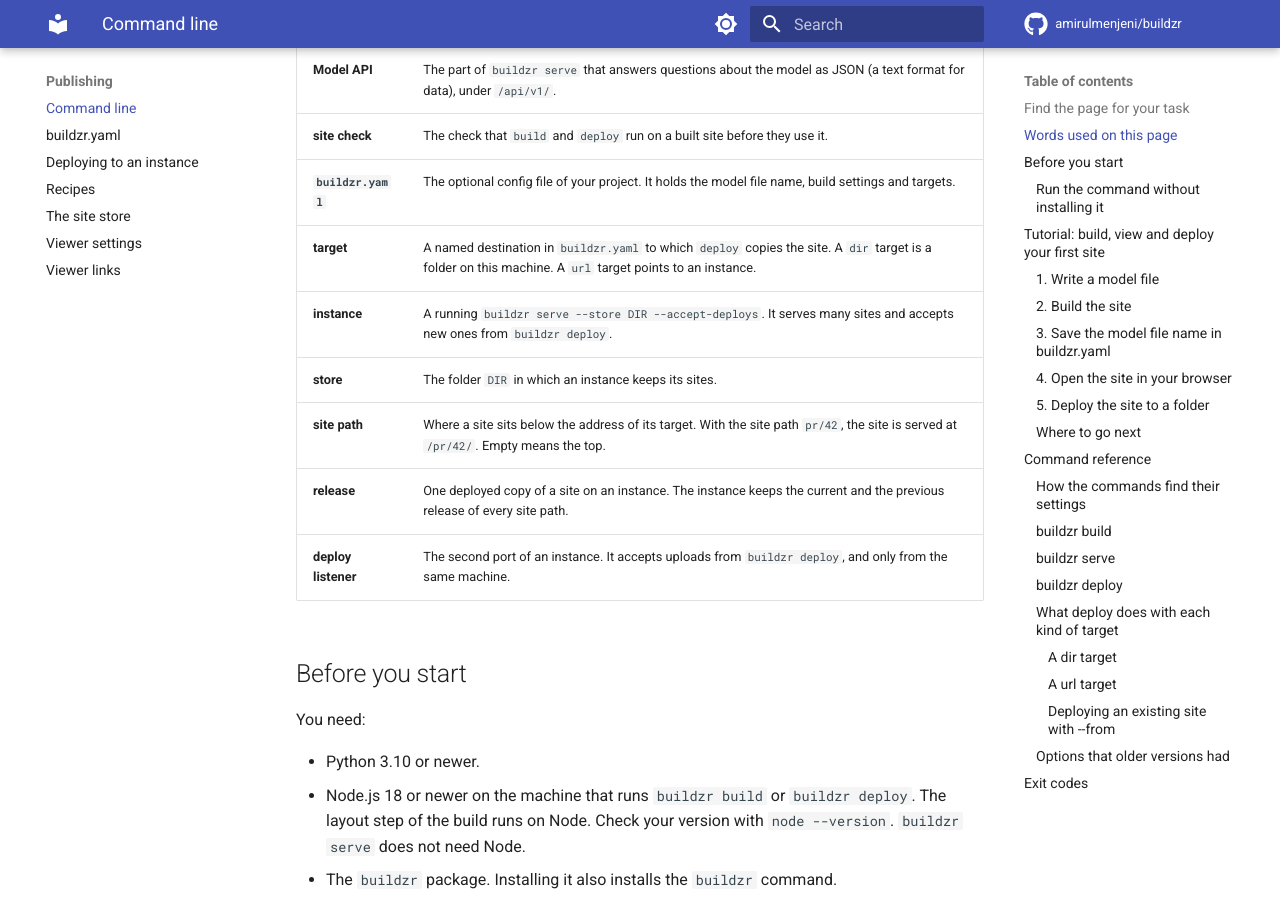
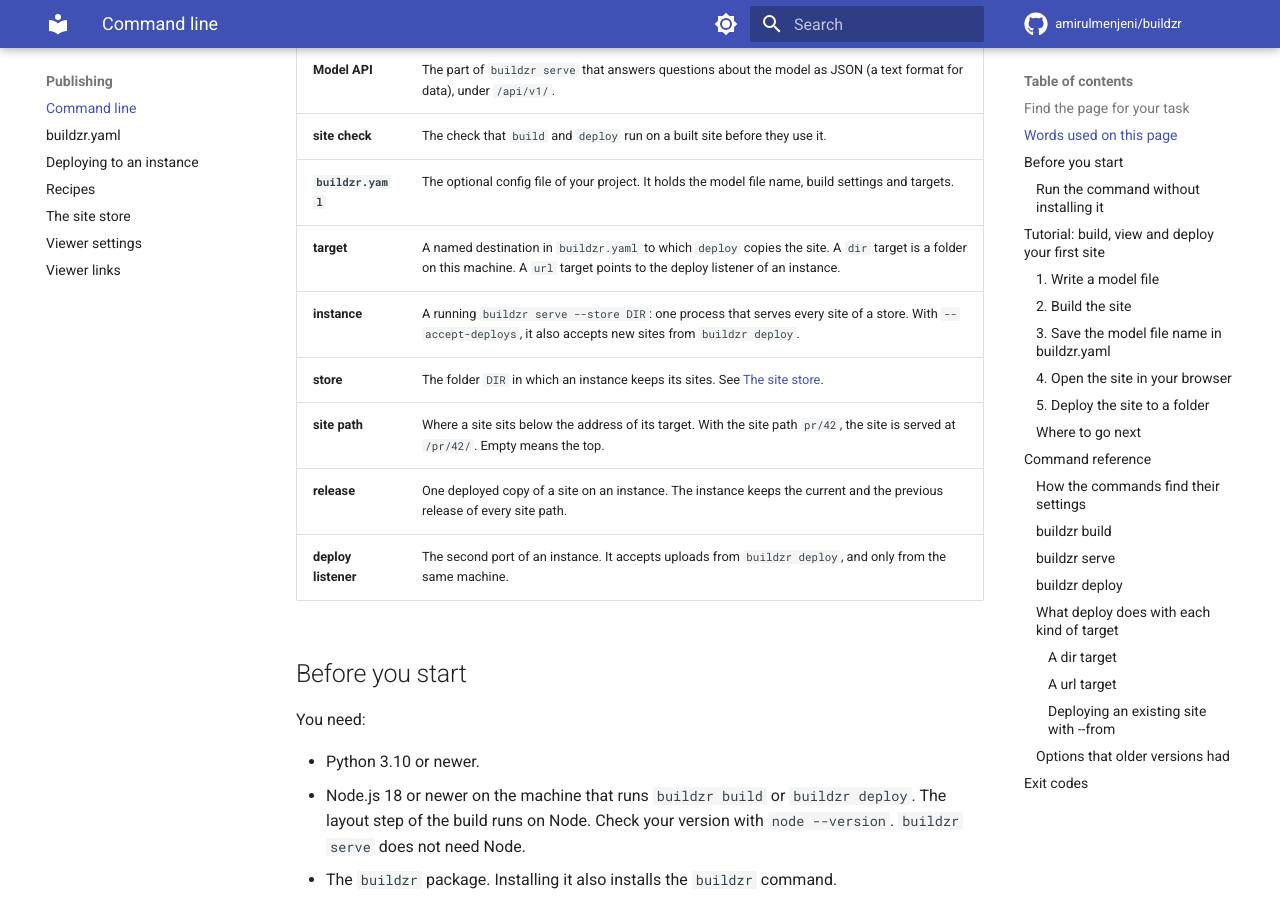
Before and after one commit to amirulmenjeni/buildzr, an MkDocs documentation site: the page built from docs/cli.md, in a window 1280 px wide and 900 px high, scrolled down 1478 px. Built offline with MkDocs 1.6.1 and Material for MkDocs 9.7.7, drawn with Linux system fonts in a browser that asks for light colours; comment, search, counter and statistics services are not loaded.

Commit message:
docs(cli): an instance is any serve --store process

```diff
--- a/docs/cli.md
+++ b/docs/cli.md
@@ -35,9 +35,9 @@ This page has three parts. A [tutorial](#tutorial-build-view-and-deploy-your-fir
 | **Model API** | The part of `buildzr serve` that answers questions about the model as JSON (a text format for data), under `/api/v1/`. |
 | **site check** | The check that `build` and `deploy` run on a built site before they use it. |
 | **`buildzr.yaml`** | The optional config file of your project. It holds the model file name, build settings and targets. |
-| **target** | A named destination in `buildzr.yaml` to which `deploy` copies the site. A `dir` target is a folder on this machine. A `url` target points to an instance. |
-| **instance** | A running `buildzr serve --store DIR --accept-deploys`. It serves many sites and accepts new ones from `buildzr deploy`. |
-| **store** | The folder `DIR` in which an instance keeps its sites. |
+| **target** | A named destination in `buildzr.yaml` to which `deploy` copies the site. A `dir` target is a folder on this machine. A `url` target points to the deploy listener of an instance. |
+| **instance** | A running `buildzr serve --store DIR`: one process that serves every site of a store. With `--accept-deploys`, it also accepts new sites from `buildzr deploy`. |
+| **store** | The folder `DIR` in which an instance keeps its sites. See [The site store](store.md). |
 | **site path** | Where a site sits below the address of its target. With the site path `pr/42`, the site is served at `/pr/42/`. Empty means the top. |
 | **release** | One deployed copy of a site on an instance. The instance keeps the current and the previous release of every site path. |
 | **deploy listener** | The second port of an instance. It accepts uploads from `buildzr deploy`, and only from the same machine. |
```
